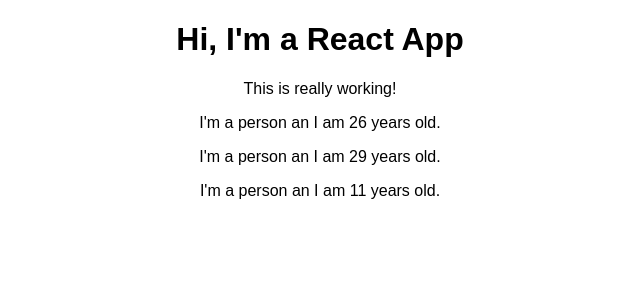
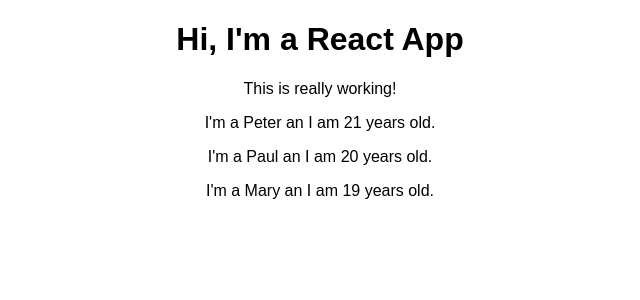
Before and after one commit to makomweb/notes-react-course, a React (Create React App) app in the folder react-complete-guide/: page / in a window 1280 px wide. Shown: the top 300 px of the page, without its empty margins (320-960 px from the left). Built offline with nearby package versions, Linux system fonts and the light colour scheme.

Commit message:
parametrize Person component using the Spread operator

```diff
--- a/react-complete-guide/src/Person/Person.js
+++ b/react-complete-guide/src/Person/Person.js
@@ -1,8 +1,8 @@
 import React from 'react';
 
-const person = () => {
-    const age = Math.floor(Math.random() * 30);
-    return <p>I'm a person an I am {age} years old.</p>
+const person = (props) => {
+    const { age, name } = props;
+    return <p>I'm a {name} an I am {age} years old.</p>
 }
 
 export default person;
```
